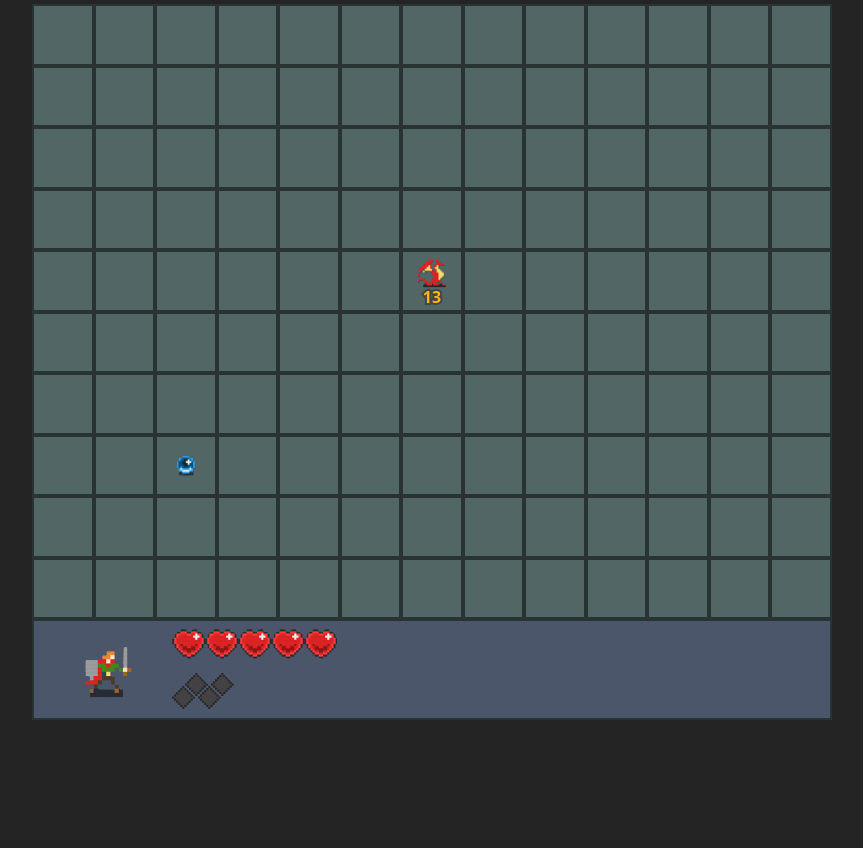
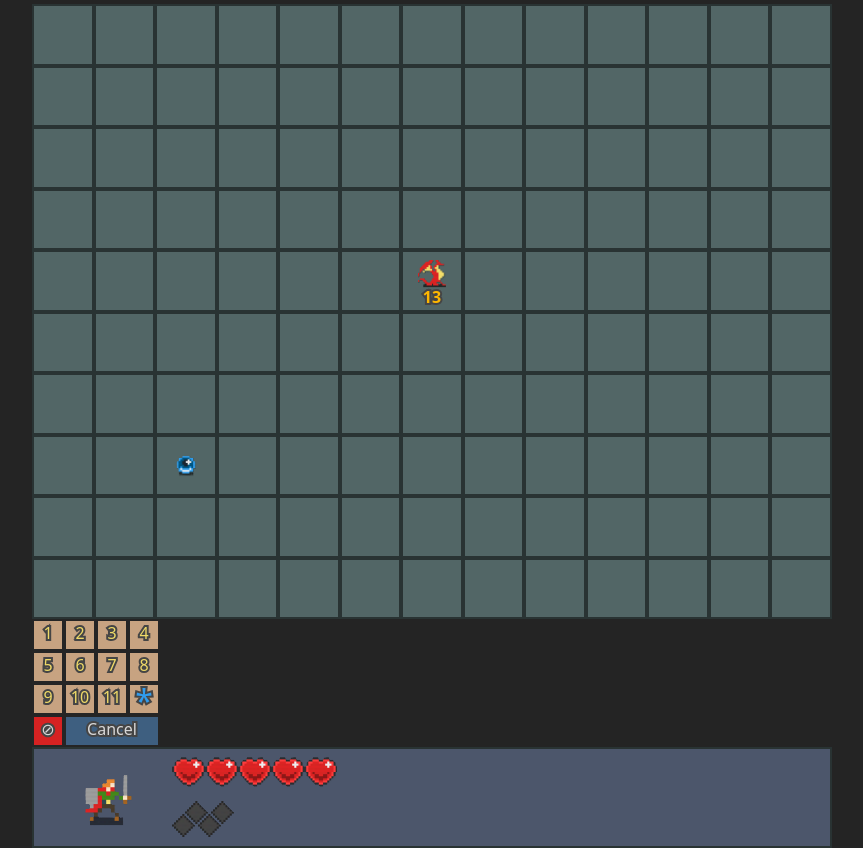
Before and after one commit to hbd7/dragonsweeper-clone, a React (Vite) app: page / in a window 1280 px wide. Shown: the whole page, without its empty margins (208-1071 px from the left). Before the commit the page ends 800 px from the top, so only its background shows below. Built offline with nearby package versions, Linux system fonts and the light colour scheme.

Commit message:
added layout and css for markerlist popup box

```diff
--- /dev/null
+++ b/components/MarkerButton.tsx
@@ -0,0 +1,26 @@
+import { type SET_FUNCTION } from "../ts/Player.ts";
+
+export default function MarkerButton({
+  value,
+  callback,
+  callbackDisplay,
+}: {
+  value: number;
+  callback: SET_FUNCTION;
+  callbackDisplay: SET_FUNCTION;
+}) {
+  const handleClick = () => {
+    callback(value);
+    callbackDisplay(0);
+  };
+
+  return (
+    <div
+      className={`marker-button${value == 100 ? " button-x" : ""}`}
+      onClick={handleClick}
+      title={`Mark this tile with ${value == 100 ? "*" : value}`}
+    >
+      {value == 100 ? "*" : value}
+    </div>
+  );
+}
--- /dev/null
+++ b/components/MarkerButtonCancel.tsx
@@ -0,0 +1,17 @@
+import { type SET_FUNCTION } from "../ts/Player.ts";
+
+export default function MarkerButtonCancel({
+  callbackDisplay,
+}: {
+  callbackDisplay: SET_FUNCTION;
+}) {
+  const handleClick = () => {
+    callbackDisplay(0);
+  };
+
+  return (
+    <div className="marker-button button-cancel" onClick={handleClick}>
+      Cancel
+    </div>
+  );
+}
--- /dev/null
+++ b/components/MarkerButtonList.tsx
@@ -0,0 +1,42 @@
+import { type SET_FUNCTION } from "../ts/Player.ts";
+import MarkerButton from "./MarkerButton.tsx";
+import MarkerButtonCancel from "./MarkerButtonCancel.tsx";
+import MarkerButtonRemove from "./MarkerButtonRemove.tsx";
+
+export const VALUE_DISPLAY: number[] = [];
+for (let i = 1; i < 12; i++) {
+  VALUE_DISPLAY.push(i);
+}
+VALUE_DISPLAY.push(100);
+
+export default function MarkerButtonList({
+  isMarkerButtonListVisible,
+  callback,
+  callbackDisplay,
+}: {
+  isMarkerButtonListVisible: number;
+  callback: SET_FUNCTION;
+  callbackDisplay: SET_FUNCTION;
+}) {
+  if (!isMarkerButtonListVisible)
+    return <div className="marker-button-list hidden"></div>;
+  return (
+    <div className="marker-button-list">
+      {VALUE_DISPLAY.map((value) => {
+        return (
+          <MarkerButton
+            key={value}
+            value={value}
+            callback={callback}
+            callbackDisplay={callbackDisplay}
+          />
+        );
+      })}
+      <MarkerButtonRemove
+        callback={callback}
+        callbackDisplay={callbackDisplay}
+      />
+      <MarkerButtonCancel callbackDisplay={callbackDisplay} />
+    </div>
+  );
+}
--- /dev/null
+++ b/components/MarkerButtonRemove.tsx
@@ -0,0 +1,24 @@
+import { type SET_FUNCTION } from "../ts/Player.ts";
+
+export default function MarkerButtonRemove({
+  callback,
+  callbackDisplay,
+}: {
+  callback: SET_FUNCTION;
+  callbackDisplay: SET_FUNCTION;
+}) {
+  const handleClick = () => {
+    callback(0);
+    callbackDisplay(0);
+  };
+
+  return (
+    <div
+      className="marker-button button-remove"
+      onClick={handleClick}
+      title="Remove Marker"
+    >
+      ⊘
+    </div>
+  );
+}
--- a/components/TileList.tsx
+++ b/components/TileList.tsx
@@ -1,14 +1,9 @@
-import Tile from "./Tile.tsx";
+import MarkerButtonList from "./MarkerButtonList.tsx";
 import generateTiles from "../ts/GenerateTiles.ts";
-import * as CONST from "../constants/TileData.ts";
+import { createTileClass } from "./CreateTileClass.tsx";
 import { useEffect, useState, type JSX } from "react";
 import type Player from "../ts/Player.ts";
 import TileBasic from "../ts/TileBasic.ts";
-import TileVision from "../ts/TileVision.ts";
-import TileRatKing from "../ts/TileRatKing.ts";
-import TileTitan from "../ts/TileTitan.ts";
-import TileDragon from "../ts/TileDragon.ts";
-import TileMimic from "../ts/TileMimic.ts";
 
 export const tilesClassArray: TileBasic[] = [];
 
@@ -40,70 +35,32 @@ export default function TileList({ player }: { player: Player }) {
     SET_TILE_OBJECT(generateTiles());
   }, []);
 
-  const createTileClass = (
-    index: number,
-    tileId: number,
-    surroundingValue: number,
-    myNeighbours: number[]
-  ) => {
-    const x = index % CONST.TILES_WIDTH;
-    const y = Math.floor(index / CONST.TILES_WIDTH);
-    const energyChange = CONST.TILE_DATA[tileId].energyChange;
-    const image = CONST.TILE_DATA[tileId].image;
-
-    let tile: TileBasic;
-    switch (tileId) {
-      case CONST.ID_VISION:
-        tile = new TileVision(
-          player,
-          tileId,
-          energyChange,
-          x,
-          y,
-          tilesClassArray
-        );
-        break;
-      case CONST.ID_RAT_KING:
-        tile = new TileRatKing(
-          player,
-          tileId,
-          energyChange,
-          x,
-          y,
-          tilesClassArray
-        );
-        break;
-      case CONST.ID_TITAN:
-        tile = new TileTitan(player, tileId, energyChange, x, y);
-        break;
-      case CONST.ID_DRAGON:
-        tile = new TileDragon(player, tileId, energyChange, x, y);
-        break;
-      case CONST.ID_MIMIC:
-        tile = new TileMimic(player, tileId, energyChange, x, y);
-        break;
-      default:
-        tile = new TileBasic(player, tileId, energyChange, x, y, image);
-    }
-    tile.totalSurroundingDamage = surroundingValue;
-    tile.setSurroundingTiles(myNeighbours);
-
-    tilesClassArray.push(tile);
-    return (
-      <Tile tile={tilesReact[index]} key={tile.uniqueId} updateMe={updateMe} />
-    );
-  };
-
   for (let i = 0; i < TILES_TO_GENERATE.length; i++) {
     outputJSX.push(
       createTileClass(
         i,
         TILES_TO_GENERATE[i],
         TILES_SURROUNDING_VALUE[i],
-        TILES_SURROUNDING_NEIGHBOURS[i]
+        TILES_SURROUNDING_NEIGHBOURS[i],
+        player,
+        tilesClassArray,
+        updateMe,
+        tilesReact
       )
     );
   }
 
-  return <div className="tile-list">{outputJSX}</div>;
+  const [markerToUse, setMarkerToUse] = useState(0);
+  const [isMarkerButtonListVisible, setIsMarkerButtonListVisible] = useState(1);
+
+  return (
+    <div className="tile-list">
+      {outputJSX}
+      <MarkerButtonList
+        isMarkerButtonListVisible={isMarkerButtonListVisible}
+        callback={setMarkerToUse}
+        callbackDisplay={setIsMarkerButtonListVisible}
+      />
+    </div>
+  );
 }
--- a/css/App.css
+++ b/css/App.css
@@ -107,6 +107,7 @@ main {
     "hero energy"
     "hero experience";
   grid-template-columns: 1fr 5fr;
+  gap: 0px;
   border: #293333 2px solid;
   text-align: left;
 }
@@ -156,3 +157,41 @@ main {
 .experience-bar > .even {
   top: +13px;
 }
+
+.marker-button-list {
+  display: grid;
+  grid-template-columns: repeat(4, 1fr);
+  grid-template-rows: repeat(4, 1fr);
+  gap: 0px;
+}
+
+.marker-button-list.hidden {
+  visibility: hidden;
+}
+
+.marker-button-list .marker-button {
+  color: #efda67;
+  background-color: #c7a381;
+  width: 2rem;
+  height: 2rem;
+  border: #252525 2px solid;
+  cursor: pointer;
+}
+
+.marker-button-list .button-x {
+  color: #319ced;
+  font-size: 2rem;
+  line-height: 2rem;
+}
+
+.marker-button-list .button-remove {
+  color: #d8d8d8;
+  background-color: #d62222;
+}
+
+.marker-button-list .button-cancel {
+  color: #d8d8d8;
+  background-color: #3e5f80;
+  width: auto;
+  grid-area: 4 / 2 / span 1 / span 3;
+}
```
